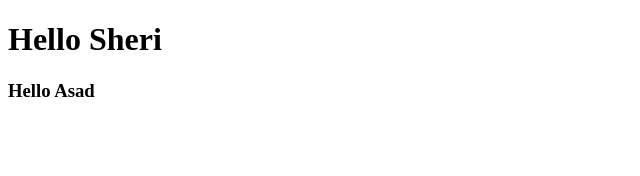
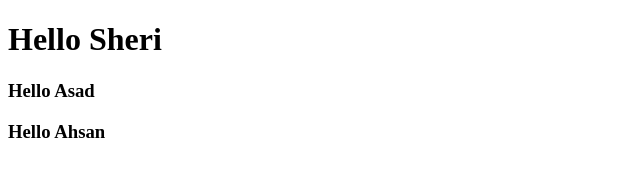
Before and after one commit to shaheer123456789/sheri_work, a plain HTML site: page index.html in a window 1280 px wide. Shown: the whole page, without its empty margins (0-640 px from the left). Drawn offline with Linux system fonts and the light colour scheme.

Commit message:
Third Commit

```diff
--- a/index.html
+++ b/index.html
@@ -9,5 +9,6 @@
 <body>
     <h1>Hello Sheri</h1>
     <h3>Hello Asad</h3>
+    <h3>Hello Ahsan</h3>
 </body>
 </html>
```
